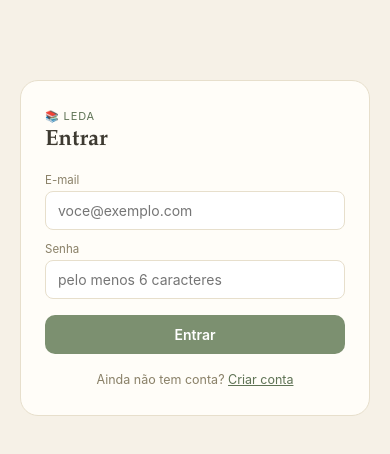
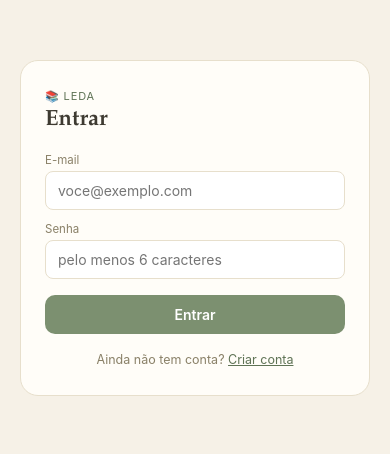
Before and after one commit to MarcelaTav/leda-app, a React (Vite) app: page / in a window 390 px wide. Shown: the part 194-648 px from the top of the page. Built offline with nearby package versions, Linux system fonts and the light colour scheme.

Commit message:
Change minHeight from '100vh' to '100dvh'
Updated minHeight style from '100vh' to '100dvh' for better responsiveness.

```diff
--- a/src/Root.jsx
+++ b/src/Root.jsx
@@ -67,12 +67,13 @@ function TelaAutenticacao() {
       style={{
         fontFamily: SERIF,
         background: COR.fundo,
-        minHeight: "100vh",
+        minHeight: "100dvh",
         color: COR.textoPrincipal,
         display: "flex",
         alignItems: "center",
         justifyContent: "center",
         padding: "20px",
+        boxSizing: "border-box",
       }}
     >
       <div
@@ -189,7 +190,7 @@ export default function Root() {
 
   if (sessao === undefined) {
     return (
-      <div style={{ fontFamily: SANS, background: COR.fundo, minHeight: "100vh", display: "flex", alignItems: "center", justifyContent: "center", color: COR.textoSecundario, fontSize: "13px" }}>
+      <div style={{ fontFamily: SANS, background: COR.fundo, minHeight: "100dvh", display: "flex", alignItems: "center", justifyContent: "center", color: COR.textoSecundario, fontSize: "13px" }}>
         Carregando…
       </div>
     );
```
